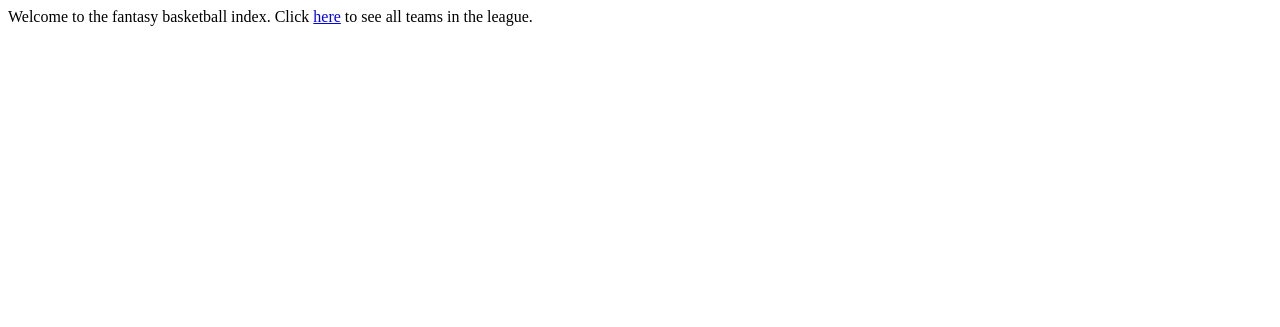
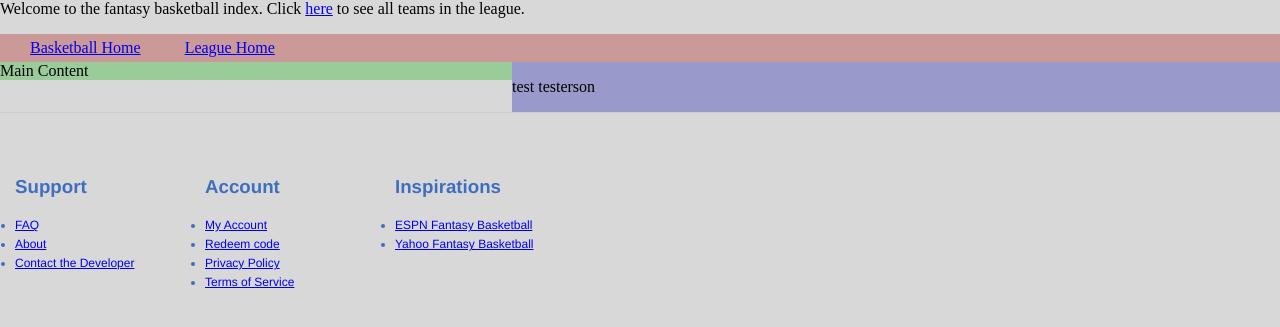
Before and after one commit to zachcalvert/bball, a Django app: page / in a window 1280 px wide. Shown: the top 327 px of the page. Run offline with Django 3.2, Linux system fonts and the light colour scheme.

Commit message:
static files and averages urls

```diff
--- a/clone/clone/settings.py
+++ b/clone/clone/settings.py
@@ -93,3 +93,8 @@ USE_TZ = True
 # https://docs.djangoproject.com/en/1.7/howto/static-files/
 
 STATIC_URL = '/static/'
+
+STATICFILES_DIRS = (
+    os.path.join(BASE_DIR, "www/static"),
+    '/var/www/static/',
+)
--- a/clone/teams/templates/teams/index.html
+++ /dev/null
@@ -1 +0,0 @@
-<p>Welcome to the fantasy basketball index. Click <a href="{% url 'all_teams' %}">here</a> to see all teams in the league.</p>
--- /dev/null
+++ b/clone/teams/templates/teams/site_base.html
@@ -0,0 +1,4 @@
+{% extends 'base.html' %}
+{% block header %}
+	<p>Welcome to the fantasy basketball index. Click <a href="{% url 'all_teams' %}">here</a> to see all teams in the league.</p>
+{% endblock header %}
--- a/clone/teams/views.py
+++ b/clone/teams/views.py
@@ -9,7 +9,7 @@ now = datetime.now()
 date = now.date()
 
 def home(request):
-	return render(request, "teams/index.html")
+	return render(request, "teams/site_base.html")
 
 def all_teams(request):
 	teams = Team.objects.all()
--- /dev/null
+++ b/clone/templates/base.html
@@ -0,0 +1,82 @@
+{% load staticfiles %}
+<head>
+	<title>
+        {% block page_title %}
+            Fantasy Basketball
+        {% endblock %}
+    </title>
+	<link rel="stylesheet" type="text/css" href="{% static "base/base.css" %}"/>
+</head>
+
+<body>
+	{% block header %}
+        <div id="header">
+            <div id="main-logo">
+                <a href="{% url 'site_home' %}">
+                    <img src="" alt="Fantasy Basketball Home" />
+                </a>
+            </div>
+        </div>
+    	<!-- end header -->
+	{% endblock %}
+
+    {% block navigation %}
+		<div id="navigation">
+			<ul>
+				<li><a href={% url 'site_home' %}>Basketball Home</a></li>
+				<li><a href={% url 'all_teams' %}>League Home</a></li>
+			</ul>
+		</div>
+		<!-- end navigation -->
+	{% endblock %}
+
+	{% block main-content %}
+		<div id="main-content">
+			{% block page-content %}
+				<div id="page-content">
+					{% block inner-page-content %}Main Content{% endblock %}
+				</div>
+			{% endblock %}
+		</div>
+	{% endblock %}
+
+	{% block sidebar %}
+		<div id="sidebar-content">
+			<p>test testerson</p>
+		</div>
+	{% endblock %}
+
+	{% block footer %}
+        <div id="footer">
+            <div id="footer-inner">
+
+                <div class="footer-block">
+                    <h3>Support</h3>
+                    <ul role="navigation">
+                        <li><a href="/faq/">FAQ</a></li>
+                        <li><a href="/about/">About</a></li>
+                        <li><a href="{% url 'contact_form'">Contact the Developer</a></li>
+                    </ul>
+                </div>
+                <div class="footer-block">
+                    <h3>Account</h3>
+                    <ul role="navigation">
+                        <li><a href="{% url 'manage_account'">My Account</a></li>
+                        <li><a href="{% url 'redeem_code'">Redeem code</a></li>
+                        <li><a href="/privacy/">Privacy Policy</a></li>
+                        <li><a href="/terms-of-service/">Terms of Service</a></li>
+                    </ul>
+                </div>
+                <div class="footer-block">
+                    <h3>Inspirations</h3>
+                    <ul>
+                        <li><a href="http://games.espn.go.com/frontpage/basketball">ESPN Fantasy Basketball</a></li>
+						<li><a href="http://basketball.fantasysports.yahoo.com/">Yahoo Fantasy Basketball</a></li>
+                    </ul>
+                </div>
+            </div>
+            <!-- end #footer-inner -->
+        </div>
+        <!-- end #footer -->
+    {% endblock %}
+</body>
--- /dev/null
+++ b/clone/www/static/base/base.css
@@ -0,0 +1,91 @@
+body,
+html {
+	margin:0;
+	padding:0;
+	color:#000;
+	background:#D8D8D8;
+}
+
+#header {
+	padding:5px 10px;
+	background:#ddd;
+}
+#navigation {
+	padding:5px 10px;
+	background:#c99;
+}
+#navigation ul {
+	margin:0;
+	padding:0;
+	list-style:none;
+}
+#navigation li {
+	display:inline;
+	margin:0;
+	padding:20px;
+}
+#main-content {
+	float:left;
+	width:40%;
+	background:#9c9;
+}
+#sidebar-content {
+	float:right;
+	width:60%;
+	background:#99c;
+}
+#sidebar-content ul {
+	margin:0;
+	padding:0;
+	list-style:none;
+	text-align:center;
+}
+
+#sidebar-content li {
+	display:inline;
+	margin:0;
+	padding:20px;
+}
+
+#footer {
+	height: 1px;
+    background-color: #cccccc;
+    font-family: "Neue Helvetica W01", Helvetica, Arial, sans-serif;
+    display: inline-block;
+    width: 100%;
+}
+
+#footer .footer-block {
+    width: 160px;
+    min-height: 150px;
+    margin: 45px 15px;
+    color: #406EBE;
+    float: left;
+}
+
+#footer .footer-block p {
+    margin: 0px;
+    padding: 0px;
+    color: #000000;
+}
+
+#footer .footer-block ul {
+    margin: 0px;
+    padding: 0px;
+    font-size: 12px;
+    line-height: 19px;
+}
+
+table {
+	width: 95%;
+	border-collapse: collapse;
+}
+th {
+	text-transform: uppercase;
+	letter-spacing: 0.1em;
+	font-size: 90%;
+	border-bottom: 2px solid #111111;
+	border-top: 1px solid #999;
+	text-align: center;
+	width: auto ;
+}
```
Also changed, not shown: clone/players/static/teams/player_profile.css (deleted, +0 -64 lines), clone/players/templates/players/player_profile.html (+28 -40 lines), clone/players/templates/players/recent/averages.html (deleted, +0 -60 lines), clone/players/views.py (+10 -9 lines), clone/players/templates/players/all/all_averages.html (renamed from clone/players/templates/players/all/averages.html), clone/players/templates/players/all/all_totals.html (renamed from clone/players/templates/players/all/totals.html).
